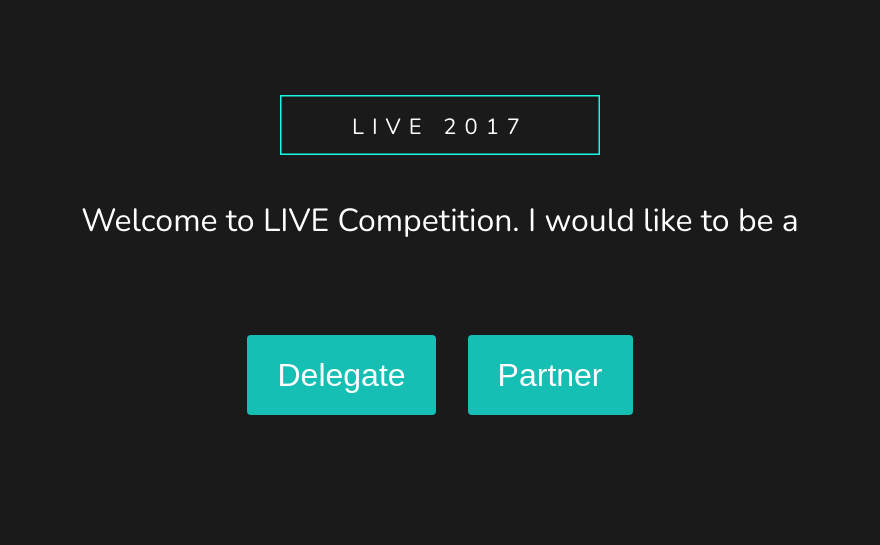
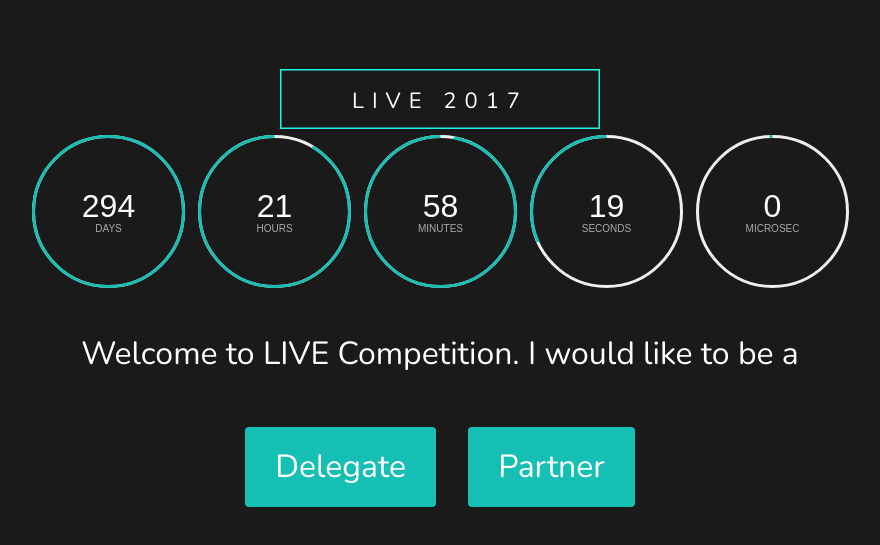
Before and after one commit to nafees-rawji/LiveCompetitionWebsite2017, a plain HTML site: page index.html in a window 1280 px wide. Shown: the part 121-666 px from the top of the page, without its empty margins (200-1080 px from the left). Drawn offline with nearby package versions, Linux system fonts and the light colour scheme.

Commit message:
Added countdown timer

```diff
--- /dev/null
+++ b/css/countdown.css
@@ -0,0 +1,4 @@
+#lameclock p {
+    color: white;
+    text-align: center;
+}
--- a/css/main.css
+++ b/css/main.css
@@ -320,6 +320,10 @@ textarea {
     color: #19f6e8;
 }
 
+.wrap-text {
+    word-wrap: break-word;
+}
+
 #back-to-top {
     background: none;
 
@@ -365,6 +369,10 @@ textarea {
 /********************************************
 HOMEPAGE
 **********************************************/
+h1, h2, h3, h4, h5, p {
+    font-weight: 200;
+}
+
 h1 {
     display: block;
     font-weight: 200;
@@ -386,7 +394,6 @@ h1 {
 .identifier-button {
     background: #15bfb3;
     border: none;
-    font-family: Arial;
     color: #ffffff;
     font-size: 2em;
     padding: 20px 30px 20px 30px;
@@ -409,7 +416,6 @@ h1 {
     margin: 0 auto;
     position: relative;
     top: 50%;
-    transform: translateY(-50%);
     width: 320px;
 }
 
@@ -637,6 +643,7 @@ DELEGATES & SPONSORS
 /*Contact*/
 
 .contact-card {
+    width: 100%;
     position: relative;
     top:0;
     background: white;
--- a/index.html
+++ b/index.html
@@ -11,27 +11,35 @@
     <!-- Place favicon.ico in the root directory -->
 
     <link href="https://fonts.googleapis.com/css?family=Nunito:200,300,400" rel="stylesheet">
-        <link rel="stylesheet" href="https://maxcdn.bootstrapcdn.com/bootstrap/4.0.0-alpha.6/css/bootstrap.min.css" integrity="sha384-rwoIResjU2yc3z8GV/NPeZWAv56rSmLldC3R/AZzGRnGxQQKnKkoFVhFQhNUwEyJ" crossorigin="anonymous">
+    <link rel="stylesheet" href="https://maxcdn.bootstrapcdn.com/bootstrap/4.0.0-alpha.6/css/bootstrap.min.css"
+          integrity="sha384-rwoIResjU2yc3z8GV/NPeZWAv56rSmLldC3R/AZzGRnGxQQKnKkoFVhFQhNUwEyJ" crossorigin="anonymous">
     <link rel="stylesheet" href="css/main.css">
+    <link rel="stylesheet" href="css/countdown.css">
     <script src="js/vendor/modernizr-2.8.3.min.js"></script>
 </head>
 <body>
 <!--[if lt IE 8]>
-            <p class="browserupgrade">You are using an <strong>outdated</strong> browser. Please <a href="http://browsehappy.com/">upgrade your browser</a> to improve your experience.</p>
+<p class="browserupgrade">You are using an <strong>outdated</strong> browser. Please <a href="http://browsehappy.com/">upgrade
+    your browser</a> to improve your experience.</p>
 <![endif]-->
 
 <!-- Add your site or application content here -->
 <div class="container-fluid center-items">
+
     <div class="row">
-                <div class="svg-wrapper">
+        <div class="svg-wrapper mt-4">
             <svg height="60" width="320" xmlns="http://www.w3.org/2000/svg">
-                        <rect class="shape" height="60" width="320" />
+                <rect class="shape" height="60" width="320"></rect>
             </svg>
             <h3 class="text">LIVE 2017</h3>
         </div>
     </div>
+    <div id="canvastimer" class="mt-5"></div>
+    <div id="lameclock" class="mt-5">
+        <p></p>
+    </div>
     <div class="row mx-auto">
-                    <h2 class="text-center my-5 text-white d-table">Welcome to LIVE Competition. I would like to be a</h2>
+        <h2 class="text-center mt-5 text-white d-table">Welcome to LIVE Competition. I would like to be a</h2>
     </div>
     <div>
 
@@ -47,22 +55,31 @@
 </div>
 
 
-
-
 <script src="https://code.jquery.com/jquery-1.12.0.min.js"></script>
 <script>window.jQuery || document.write('<script src="js/vendor/jquery-1.12.0.min.js"><\/script>')</script>
-        <script src="https://maxcdn.bootstrapcdn.com/bootstrap/4.0.0-alpha.6/js/bootstrap.min.js" integrity="sha384-vBWWzlZJ8ea9aCX4pEW3rVHjgjt7zpkNpZk+02D9phzyeVkE+jo0ieGizqPLForn" crossorigin="anonymous"></script>
+<script src="https://maxcdn.bootstrapcdn.com/bootstrap/4.0.0-alpha.6/js/bootstrap.min.js"
+        integrity="sha384-vBWWzlZJ8ea9aCX4pEW3rVHjgjt7zpkNpZk+02D9phzyeVkE+jo0ieGizqPLForn"
+        crossorigin="anonymous"></script>
 <script src="js/plugins.js"></script>
 <script src="js/main.js"></script>
+<script src="js/countdown.js"></script>
 
 <!-- Google Analytics: change UA-XXXXX-X to be your site's ID. -->
 <script>
-            (function(b,o,i,l,e,r){b.GoogleAnalyticsObject=l;b[l]||(b[l]=
-            function(){(b[l].q=b[l].q||[]).push(arguments)});b[l].l=+new Date;
-            e=o.createElement(i);r=o.getElementsByTagName(i)[0];
-            e.src='https://www.google-analytics.com/analytics.js';
-            r.parentNode.insertBefore(e,r)}(window,document,'script','ga'));
-            ga('create','UA-XXXXX-X','auto');ga('send','pageview');
+    (function (b, o, i, l, e, r) {
+        b.GoogleAnalyticsObject = l;
+        b[l] || (b[l] =
+            function () {
+                (b[l].q = b[l].q || []).push(arguments)
+            });
+        b[l].l = +new Date;
+        e = o.createElement(i);
+        r = o.getElementsByTagName(i)[0];
+        e.src = 'https://www.google-analytics.com/analytics.js';
+        r.parentNode.insertBefore(e, r)
+    }(window, document, 'script', 'ga'));
+    ga('create', 'UA-XXXXX-X', 'auto');
+    ga('send', 'pageview');
 </script>
 </body>
 </html>
--- /dev/null
+++ b/js/countdown.js
@@ -0,0 +1,399 @@
+function initCountdown() {
+    var minWidthForFancyCountdown = 850;
+    if ($(document).width() >= minWidthForFancyCountdown) {
+        $('#canvastimer').show();
+        $('#lameclock').hide();
+    } else {
+        $('#canvastimer').hide();
+        $('#lameclock').show();
+    }
+
+}
+
+$(window).resize(function () {
+    initCountdown();
+});
+
+var ringer = {
+    countdown_to: "6/9/2018",
+    rings: {
+        'DAYS': {
+            s: 86400000, // mseconds in a day,
+            max: 14
+        },
+        'HOURS': {
+            s: 3600000, // mseconds per hour,
+            max: 24
+        },
+        'MINUTES': {
+            s: 60000, // mseconds per minute
+            max: 60
+        },
+        'SECONDS': {
+            s: 1000,
+            max: 60
+        },
+        'MICROSEC': {
+            s: 10,
+            max: 100
+        }
+    },
+    r_count: 5,
+    r_spacing: 13, // px
+    r_size: 150, // px
+    r_thickness: 3, // px
+    update_interval: 11, // ms
+
+
+    init: function () {
+
+        $r = ringer;
+        $r.cvs = document.createElement('canvas');
+
+        $r.size = {
+            w: ($r.r_size + $r.r_thickness) * $r.r_count + ($r.r_spacing * ($r.r_count - 1)),
+            h: ($r.r_size + $r.r_thickness)
+        };
+
+
+        //added devicePixelRatio for retina screens
+        $r.cvs.setAttribute('width', $r.size.w * window.devicePixelRatio);
+        $r.cvs.setAttribute('height', $r.size.h * window.devicePixelRatio);
+
+
+        $r.ctx = $r.cvs.getContext('2d');
+
+        //*1 multiply for non-retinas
+        $r.ctx.scale(window.devicePixelRatio, window.devicePixelRatio);
+
+        $('#canvastimer').append($r.cvs);
+        $r.cvs = $($r.cvs);
+        $r.ctx.textAlign = 'center';
+        $r.actual_size = $r.r_size + $r.r_thickness;
+        $r.countdown_to_time = new Date($r.countdown_to).getTime();
+        $r.cvs.css({width: $r.size.w + "px", height: $r.size.h + "px"});
+        $r.go();
+
+
+    },
+    ctx: null,
+    go: function () {
+        var idx = 0;
+
+        $r.time = (new Date().getTime()) - $r.countdown_to_time;
+
+
+        for (var r_key in $r.rings) $r.unit(idx++, r_key, $r.rings[r_key]);
+
+        setTimeout($r.go, $r.update_interval);
+    },
+    unit: function (idx, label, ring) {
+        var x, y, value, ring_secs = ring.s;
+        value = parseFloat($r.time / ring_secs);
+        $r.time -= Math.round(parseInt(value)) * ring_secs;
+        value = Math.abs(value);
+
+        x = ($r.r_size * .5 + $r.r_thickness * .5);
+        x += +(idx * ($r.r_size + $r.r_spacing + $r.r_thickness));
+        y = $r.r_size * .5;
+        y += $r.r_thickness * .5;
+
+
+        // calculate arc end angle
+        var degrees = 270 - (value / ring.max) * 360.0;
+        var endAngle = degrees * (Math.PI / 180);
+
+        $r.ctx.save();
+
+        $r.ctx.translate(x, y);
+        $r.ctx.clearRect($r.actual_size * -0.5, $r.actual_size * -0.5, $r.actual_size, $r.actual_size);
+
+        // first circle
+        $r.ctx.strokeStyle = "#efefef";
+        $r.ctx.beginPath();
+        $r.ctx.arc(0, 0, $r.r_size / 2, 1.5 * Math.PI, -0.5 * Math.PI, 1);
+        $r.ctx.lineWidth = $r.r_thickness;
+        $r.ctx.stroke();
+
+        // second circle
+        $r.ctx.strokeStyle = "#15bfb3";
+        $r.ctx.beginPath();
+        $r.ctx.arc(0, 0, $r.r_size / 2, 1.5 * Math.PI, endAngle, 1);
+        $r.ctx.lineWidth = $r.r_thickness;
+        $r.ctx.stroke();
+
+        // label
+        $r.ctx.fillStyle = "#aaa";
+
+        $r.ctx.font = '200 10px sans-serif';
+        $r.ctx.fillText(label, 0, 20);
+
+        $r.ctx.font = '200 32px sans-serif';
+        $r.ctx.fillStyle = "#fff";
+        $r.ctx.fillText(Math.floor(value), 0, 5);
+
+        $r.ctx.restore();
+    }
+};
+
+ringer.init();
+
+
+var module, countdown = function (y) {
+    function C(a, b) {
+        var c = a.getTime();
+        a.setMonth(a.getMonth() + b);
+        return Math.round((a.getTime() - c) / 864E5)
+    }
+
+    function z(a) {
+        var b = a.getTime(), c = new Date(b);
+        c.setMonth(a.getMonth() + 1);
+        return Math.round((c.getTime() - b) / 864E5)
+    }
+
+    function A(a, b) {
+        b = b instanceof Date || null !== b && isFinite(b) ? new Date(+b) : new Date;
+        if (!a) return b;
+        var c = +a.value || 0;
+        if (c) return b.setTime(b.getTime() + c), b;
+        (c = +a.milliseconds || 0) && b.setMilliseconds(b.getMilliseconds() + c);
+        (c = +a.seconds || 0) && b.setSeconds(b.getSeconds() +
+            c);
+        (c = +a.minutes || 0) && b.setMinutes(b.getMinutes() + c);
+        (c = +a.hours || 0) && b.setHours(b.getHours() + c);
+        (c = +a.weeks || 0) && (c *= 7);
+        (c += +a.days || 0) && b.setDate(b.getDate() + c);
+        (c = +a.months || 0) && b.setMonth(b.getMonth() + c);
+        (c = +a.millennia || 0) && (c *= 10);
+        (c += +a.centuries || 0) && (c *= 10);
+        (c += +a.decades || 0) && (c *= 10);
+        (c += +a.years || 0) && b.setFullYear(b.getFullYear() + c);
+        return b
+    }
+
+    function l(a, b) {
+        return v(a) + (1 === a ? w[b] : x[b])
+    }
+
+    function q() {
+    }
+
+    function n(a, b, c, d, f, m) {
+        0 <= a[c] && (b += a[c], delete a[c]);
+        b /= f;
+        if (1 >= b + 1) return 0;
+        if (0 <= a[d]) {
+            a[d] =
+                +(a[d] + b).toFixed(m);
+            switch (d) {
+                case "seconds":
+                    if (60 !== a.seconds || isNaN(a.minutes)) break;
+                    a.minutes++;
+                    a.seconds = 0;
+                case "minutes":
+                    if (60 !== a.minutes || isNaN(a.hours)) break;
+                    a.hours++;
+                    a.minutes = 0;
+                case "hours":
+                    if (24 !== a.hours || isNaN(a.days)) break;
+                    a.days++;
+                    a.hours = 0;
+                case "days":
+                    if (7 !== a.days || isNaN(a.weeks)) break;
+                    a.weeks++;
+                    a.days = 0;
+                case "weeks":
+                    if (a.weeks !== z(a.refMonth) / 7 || isNaN(a.months)) break;
+                    a.months++;
+                    a.weeks = 0;
+                case "months":
+                    if (12 !== a.months || isNaN(a.years)) break;
+                    a.years++;
+                    a.months = 0;
+                case "years":
+                    if (10 !==
+                        a.years || isNaN(a.decades)) break;
+                    a.decades++;
+                    a.years = 0;
+                case "decades":
+                    if (10 !== a.decades || isNaN(a.centuries)) break;
+                    a.centuries++;
+                    a.decades = 0;
+                case "centuries":
+                    if (10 !== a.centuries || isNaN(a.millennia)) break;
+                    a.millennia++;
+                    a.centuries = 0
+            }
+            return 0
+        }
+        return b
+    }
+
+    function D(a, b, c, d, f, m) {
+        var k = new Date;
+        a.start = b = b || k;
+        a.end = c = c || k;
+        a.units = d;
+        a.value = c.getTime() - b.getTime();
+        0 > a.value && (k = c, c = b, b = k);
+        a.refMonth = new Date(b.getFullYear(), b.getMonth(), 15, 12, 0, 0);
+        try {
+            a.millennia = 0;
+            a.centuries = 0;
+            a.decades = 0;
+            a.years = c.getFullYear() -
+                b.getFullYear();
+            a.months = c.getMonth() - b.getMonth();
+            a.weeks = 0;
+            a.days = c.getDate() - b.getDate();
+            a.hours = c.getHours() - b.getHours();
+            a.minutes = c.getMinutes() - b.getMinutes();
+            a.seconds = c.getSeconds() - b.getSeconds();
+            a.milliseconds = c.getMilliseconds() - b.getMilliseconds();
+            var g;
+            0 > a.milliseconds ? (g = s(-a.milliseconds / 1E3), a.seconds -= g, a.milliseconds += 1E3 * g) : 1E3 <= a.milliseconds && (a.seconds += p(a.milliseconds / 1E3), a.milliseconds %= 1E3);
+            0 > a.seconds ? (g = s(-a.seconds / 60), a.minutes -= g, a.seconds += 60 * g) : 60 <= a.seconds && (a.minutes +=
+                p(a.seconds / 60), a.seconds %= 60);
+            0 > a.minutes ? (g = s(-a.minutes / 60), a.hours -= g, a.minutes += 60 * g) : 60 <= a.minutes && (a.hours += p(a.minutes / 60), a.minutes %= 60);
+            0 > a.hours ? (g = s(-a.hours / 24), a.days -= g, a.hours += 24 * g) : 24 <= a.hours && (a.days += p(a.hours / 24), a.hours %= 24);
+            for (; 0 > a.days;) a.months--, a.days += C(a.refMonth, 1);
+            7 <= a.days && (a.weeks += p(a.days / 7), a.days %= 7);
+            0 > a.months ? (g = s(-a.months / 12), a.years -= g, a.months += 12 * g) : 12 <= a.months && (a.years += p(a.months / 12), a.months %= 12);
+            10 <= a.years && (a.decades += p(a.years / 10), a.years %=
+                10, 10 <= a.decades && (a.centuries += p(a.decades / 10), a.decades %= 10, 10 <= a.centuries && (a.millennia += p(a.centuries / 10), a.centuries %= 10)));
+            b = 0;
+            !(d & 1024) || b >= f ? (a.centuries += 10 * a.millennia, delete a.millennia) : a.millennia && b++;
+            !(d & 512) || b >= f ? (a.decades += 10 * a.centuries, delete a.centuries) : a.centuries && b++;
+            !(d & 256) || b >= f ? (a.years += 10 * a.decades, delete a.decades) : a.decades && b++;
+            !(d & 128) || b >= f ? (a.months += 12 * a.years, delete a.years) : a.years && b++;
+            !(d & 64) || b >= f ? (a.months && (a.days += C(a.refMonth, a.months)), delete a.months,
+            7 <= a.days && (a.weeks += p(a.days / 7), a.days %= 7)) : a.months && b++;
+            !(d & 32) || b >= f ? (a.days += 7 * a.weeks, delete a.weeks) : a.weeks && b++;
+            !(d & 16) || b >= f ? (a.hours += 24 * a.days, delete a.days) : a.days && b++;
+            !(d & 8) || b >= f ? (a.minutes += 60 * a.hours, delete a.hours) : a.hours && b++;
+            !(d & 4) || b >= f ? (a.seconds += 60 * a.minutes, delete a.minutes) : a.minutes && b++;
+            !(d & 2) || b >= f ? (a.milliseconds += 1E3 * a.seconds, delete a.seconds) : a.seconds && b++;
+            if (!(d & 1) || b >= f) {
+                var h = n(a, 0, "milliseconds", "seconds", 1E3, m);
+                if (h && (h = n(a, h, "seconds", "minutes", 60, m)) && (h =
+                        n(a, h, "minutes", "hours", 60, m)) && (h = n(a, h, "hours", "days", 24, m)) && (h = n(a, h, "days", "weeks", 7, m)) && (h = n(a, h, "weeks", "months", z(a.refMonth) / 7, m))) {
+                    d = h;
+                    var e, l = a.refMonth, q = l.getTime(), r = new Date(q);
+                    r.setFullYear(l.getFullYear() + 1);
+                    e = Math.round((r.getTime() - q) / 864E5);
+                    if (h = n(a, d, "months", "years", e / z(a.refMonth), m)) if (h = n(a, h, "years", "decades", 10, m)) if (h = n(a, h, "decades", "centuries", 10, m)) if (h = n(a, h, "centuries", "millennia", 10, m)) throw Error("Fractional unit overflow");
+                }
+            }
+        } finally {
+            delete a.refMonth
+        }
+        return a
+    }
+
+    function e(a, b, c, d, f) {
+        var e;
+        c = +c || 222;
+        d = 0 < d ? d : NaN;
+        f = 0 < f ? 20 > f ? Math.round(f) : 20 : 0;
+        var k = null;
+        "function" === typeof a ? (e = a, a = null) : a instanceof Date || (null !== a && isFinite(a) ? a = new Date(+a) : ("object" === typeof k && (k = a), a = null));
+        var g = null;
+        "function" === typeof b ? (e = b, b = null) : b instanceof Date || (null !== b && isFinite(b) ? b = new Date(+b) : ("object" === typeof b && (g = b), b = null));
+        k && (a = A(k, b));
+        g && (b = A(g, a));
+        if (!a && !b) return new q;
+        if (!e) return D(new q, a, b, c, d, f);
+        var k = c & 1 ? 1E3 / 30 : c & 2 ? 1E3 : c & 4 ? 6E4 : c & 8 ? 36E5 : c & 16 ? 864E5 : 6048E5,
+            h, g = function () {
+                e(D(new q, a, b, c, d, f), h)
+            };
+        g();
+        return h = setInterval(g, k)
+    }
+
+    var s = Math.ceil, p = Math.floor, w, x, r, t, u, v, B;
+    q.prototype.toString = function (a) {
+        var b = B(this), c = b.length;
+        if (!c) return a ? "" + a : u;
+        if (1 === c) return b[0];
+        a = r + b.pop();
+        return b.join(t) + a
+    };
+    q.prototype.toHTML = function (a, b) {
+        a = a || "span";
+        var c = B(this), d = c.length;
+        if (!d) return (b = b || u) ? "\x3c" + a + "\x3e" + b + "\x3c/" + a + "\x3e" : b;
+        for (var f = 0; f < d; f++) c[f] = "\x3c" + a + "\x3e" + c[f] + "\x3c/" + a + "\x3e";
+        if (1 === d) return c[0];
+        d = r + c.pop();
+        return c.join(t) + d
+    };
+    q.prototype.addTo =
+        function (a) {
+            return A(this, a)
+        };
+    B = function (a) {
+        var b = [], c = a.millennia;
+        c && b.push(l(c, 10));
+        (c = a.centuries) && b.push(l(c, 9));
+        (c = a.decades) && b.push(l(c, 8));
+        (c = a.years) && b.push(l(c, 7));
+        (c = a.months) && b.push(l(c, 6));
+        (c = a.weeks) && b.push(l(c, 5));
+        (c = a.days) && b.push(l(c, 4));
+        (c = a.hours) && b.push(l(c, 3));
+        (c = a.minutes) && b.push(l(c, 2));
+        (c = a.seconds) && b.push(l(c, 1));
+        (c = a.milliseconds) && b.push(l(c, 0));
+        return b
+    };
+    e.MILLISECONDS = 1;
+    e.SECONDS = 2;
+    e.MINUTES = 4;
+    e.HOURS = 8;
+    e.DAYS = 16;
+    e.WEEKS = 32;
+    e.MONTHS = 64;
+    e.YEARS = 128;
+    e.DECADES = 256;
+    e.CENTURIES = 512;
+    e.MILLENNIA = 1024;
+    e.DEFAULTS = 222;
+    e.ALL = 2047;
+    e.setLabels = function (a, b, c, d, f, e) {
+        a = a || [];
+        a.split && (a = a.split("|"));
+        b = b || [];
+        b.split && (b = b.split("|"));
+        for (var k = 0; 10 >= k; k++) w[k] = a[k] || w[k], x[k] = b[k] || x[k];
+        r = "string" === typeof c ? c : r;
+        t = "string" === typeof d ? d : t;
+        u = "string" === typeof f ? f : u;
+        v = "function" === typeof e ? e : v
+    };
+    (e.resetLabels = function () {
+        w = " millisecond; second; minute; hour; day; week; month; year; decade; century; millennium".split(";");
+        x = " milliseconds; seconds; minutes; hours; days; weeks; months; years; decades; centuries; millennia".split(";");
+        r = " and ";
+        t = ", ";
+        u = "";
+        v = function (a) {
+            return a
+        }
+    })();
+    y && y.exports ? y.exports = e : "function" === typeof window.define && "undefined" !== typeof window.define.amd && window.define("countdown", [], function () {
+        return e
+    });
+    return e
+}(module);
+/* end of countdown.js */
+
+/* baby js file */
+var count = setInterval(function () {
+    var countdownNow = countdown(Date.now(), new Date(2018, 03, 10, 18)).toString();
+    console.log(countdownNow);
+    $("#lameclock p").html(countdownNow);
+}, 1000);
+
+initCountdown();
```
Also changed, not shown: delegate.html (+6 -9 lines), sponsor.html (+0 -3 lines), img/up-arrow.png (added). Lines whose indentation alone changed are shown as unchanged.
